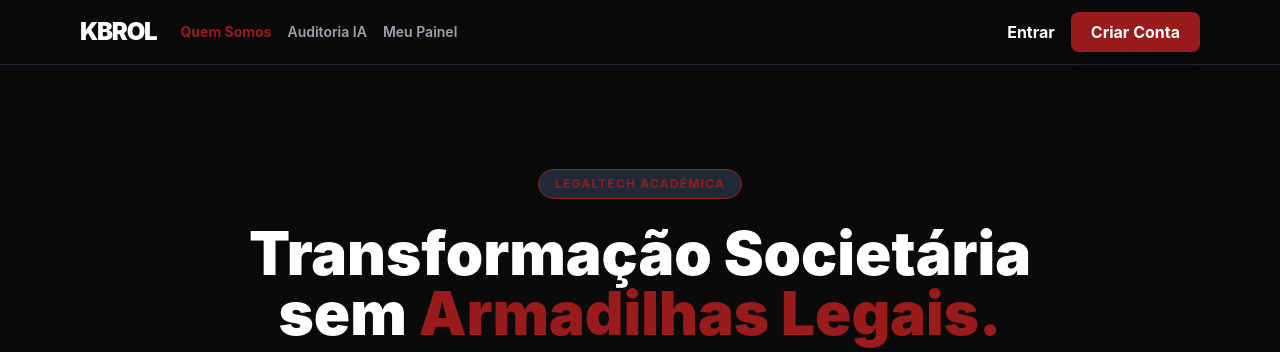
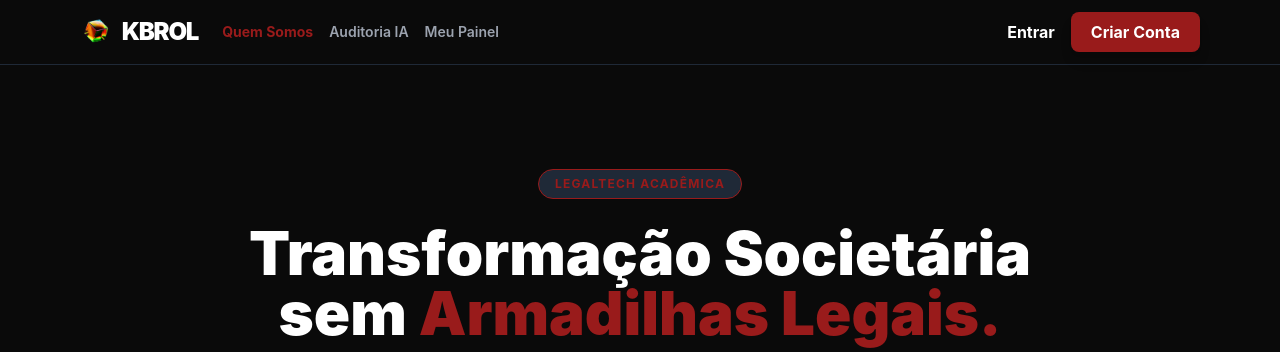
Before and after one commit to leonardocas05-stack/kbrol-consultoria, a FastAPI app: page / in a window 1280 px wide. Shown: the top 352 px of the page. Run offline with FastAPI, Linux system fonts and the light colour scheme; some libraries are stand-ins or nearby versions.

Commit message:
ADição da logo

```diff
--- a/backend/templates/navbar.html
+++ b/backend/templates/navbar.html
@@ -2,9 +2,11 @@
     <div class="max-w-6xl mx-auto px-4 py-3 flex justify-between items-center">
 
         <div class="flex items-center space-x-6">
-            <div class="text-2xl font-black text-white tracking-tighter">
-                KBROL
+            <div class="flex items-center gap-2.5 text-2xl font-black text-white tracking-tighter select-none">
+                <img src="/static/images/logo/logo1.png" alt="KBROL Logo" class="logo-dinamica h-7 w-auto object-contain">
+                <span>KBROL</span>
             </div>
+
             <div class="hidden md:flex space-x-4">
                 <button onclick="trocarTela('tela-quem-somos')" class="text-sm font-bold text-[#991b1b] hover:text-[#7f1d1d] transition">Quem Somos</button>
                 <button onclick="trocarTela('tela-auditoria')" class="text-sm font-semibold text-gray-400 hover:text-white transition">Auditoria IA</button>
```
Also changed, not shown: backend/static/images/logo/logo1.png (added), backend/static/images/logo/logo2.png (added).
